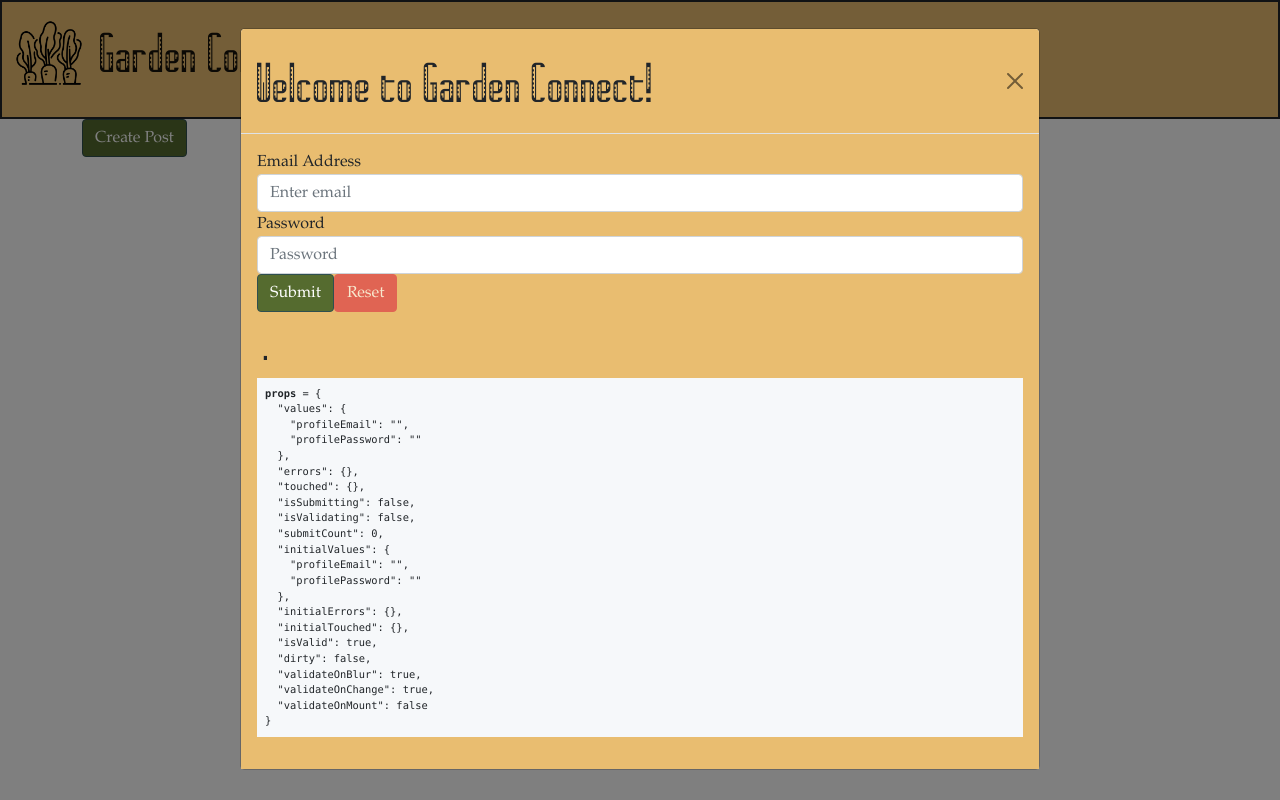
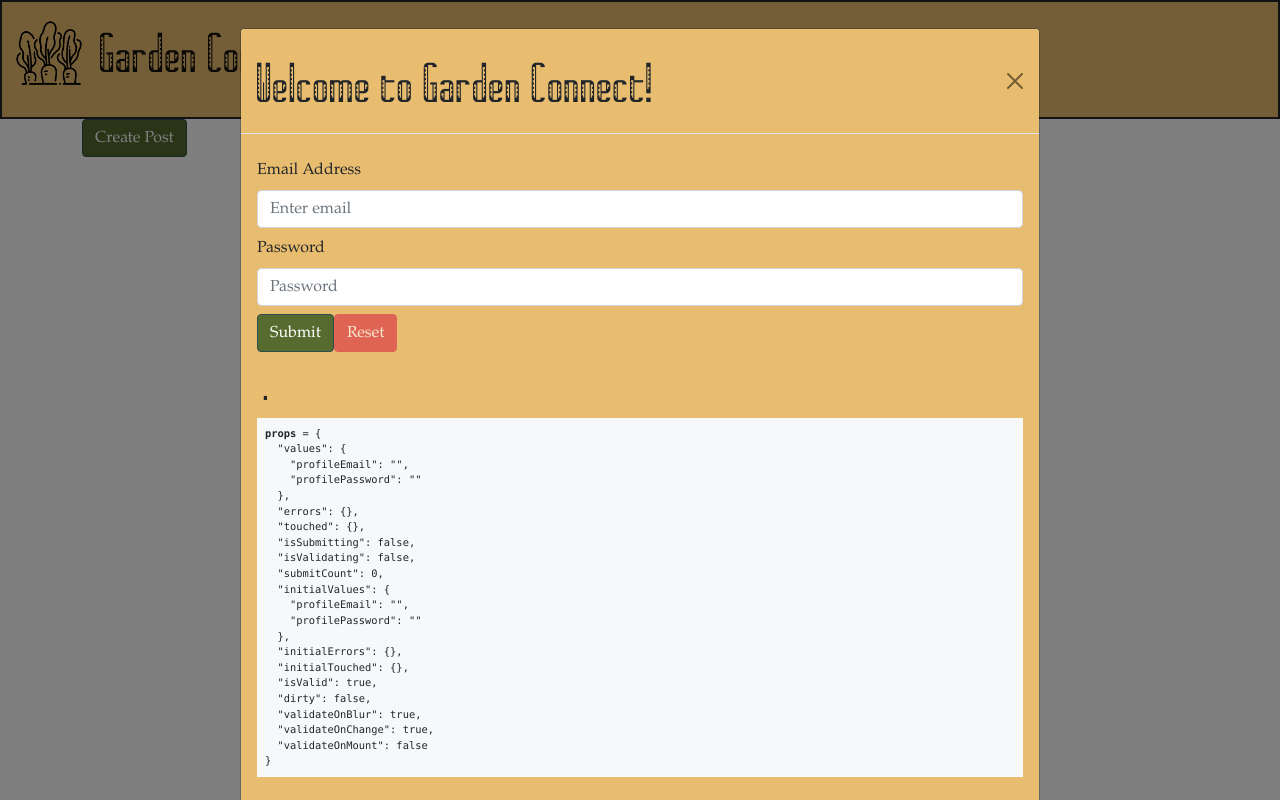
Before and after one commit to garden-connect/garden-connect, a React (Create React App) app in the folder frontend/: page /post in a window 1280 px wide. Both pictures are taken after a click on the button "Sign In". Built offline with nearby package versions, Linux system fonts and the light colour scheme.

Commit message:
adjusting form spacing

```diff
--- a/frontend/src/ui/shared/components/PostFormContent.js
+++ b/frontend/src/ui/shared/components/PostFormContent.js
@@ -33,8 +33,8 @@ export const PostFormContent = (props) => {
                     <div>
 
                         {/*Title Input*/}
-                        <FormLabel>Create a post</FormLabel>
-                        <input id={"postTitle"} placeholder={"Custom Title"}
+                        <FormLabel>Post Title</FormLabel>
+                        <input id={"postTitle"} placeholder={"Write a title for your Post"}
                         className="form-control"
                         name="postTitle"
                         value={values.postTitle}
@@ -49,7 +49,7 @@ export const PostFormContent = (props) => {
                             )
                         }
                         {/*Image Input*/}
-                        <FormLabel>Image</FormLabel>
+                        <FormLabel className="my-2">Image</FormLabel>
                         <input className="form-control" type={"file"} id="postPicture"
                                placeholder="Add Image" value={values.postPicture} onChange={handleChange} onBlur={handleBlur}/>
                         {
@@ -64,7 +64,7 @@ export const PostFormContent = (props) => {
 
 
                         {/*Post Description*/}
-                        <FormLabel>Item Description</FormLabel>
+                        <FormLabel className="my-2">Post Content: describe what you are offering or looking for!</FormLabel>
                         <input
                             className="form-control"
                             name="postContent"
@@ -81,7 +81,7 @@ export const PostFormContent = (props) => {
                                 </div>
                             )
                         }
-                        <FormLabel>Harvest or Hands</FormLabel>
+                        <FormLabel className="my-2">Harvest or Hands</FormLabel>
                     <div>
                         {/*<DropdownButton*/}
                         {/*    variant="outline-secondary"*/}
@@ -113,14 +113,14 @@ export const PostFormContent = (props) => {
                         }
 
                     <div className={"mt-3"}>
-                        <Button className="btn btn-primary mb-2" type="submit">Post</Button>
+                        <Button className="btn btn-primary m-2" type="submit">Post</Button>
 
-                        <button
-                            className="btn btn-secondary mb-2"
+                        <Button
+                            className="btn btn-secondary m2-2" type="cancel"
                             onClick={handleReset}
-                            disabled={!dirty || isSubmitting}
+                            // disabled={!dirty || isSubmitting}
                         >Cancel
-                        </button>
+                        </Button>
                     </div>
                     </div>
 
--- a/frontend/src/ui/shared/components/sign-in/SigninFormContent.js
+++ b/frontend/src/ui/shared/components/sign-in/SigninFormContent.js
@@ -20,7 +20,7 @@ export const SigninFormContent = (props) => {
             <form onSubmit={handleSubmit}>
                 {/*controlId must match what is passed to the initialValues prop*/}
                 <div className="form-group">
-                    <label htmlFor="profileEmail">Email Address</label>
+                    <label htmlFor="profileEmail" className="my-2">Email Address</label>
                     <div className="input-group">
                         <input
                             className="form-control"
@@ -44,7 +44,7 @@ export const SigninFormContent = (props) => {
                 </div>
                 {/*controlId must match what is defined by the initialValues object*/}
                 <div className="form-group">
-                    <label htmlFor="profilePassword">Password</label>
+                    <label htmlFor="profilePassword" className="my-2">Password</label>
                     <div className="input-group">
                         <input
                             id="profilePassword"
@@ -62,9 +62,9 @@ export const SigninFormContent = (props) => {
                 </div>
 
                 <div className="form-group">
-                    <button className="btn btn-primary mb-2" onClick={handleSubmit}>Submit</button>
+                    <button className="btn btn-primary my-2" onClick={handleSubmit}>Submit</button>
                     <button
-                        className="btn btn-danger mb-2"
+                        className="btn btn-danger my-2"
                         onClick={handleReset}
                         disabled={!dirty || isSubmitting}
                     >Reset
```
